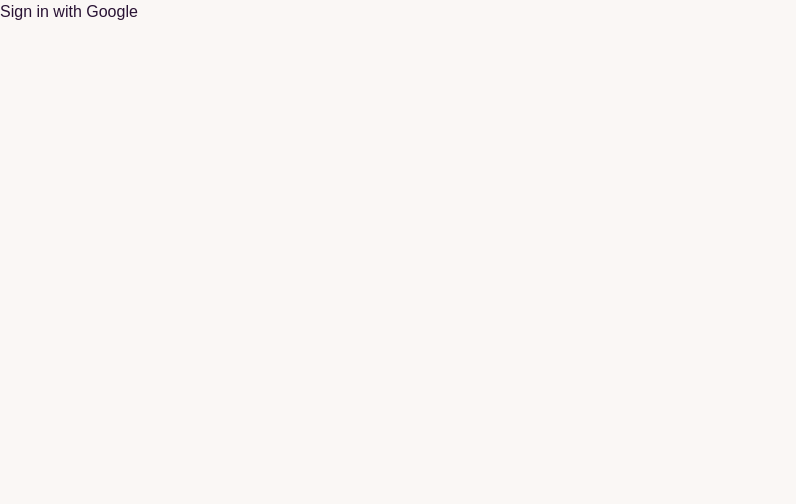
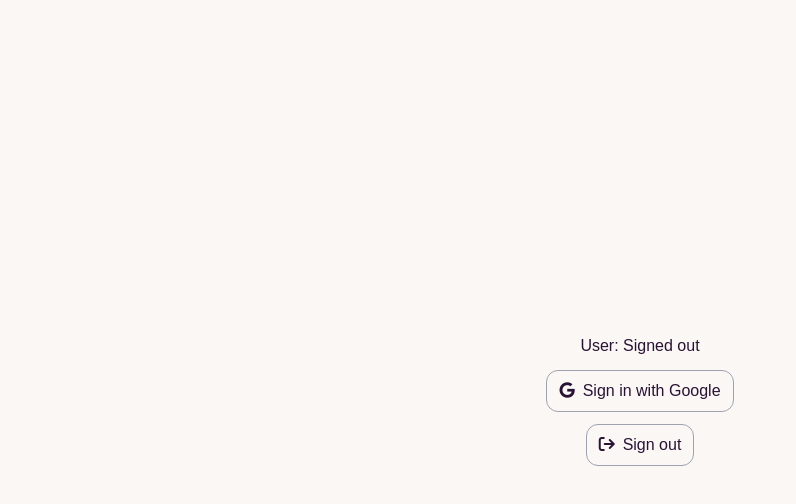
Before and after one commit to umarfarooq6519/react_chat_app, a React (Vite) app: page / in a window 1280 px wide. Shown: the top 504 px of the page, without its empty margins (0-796 px from the left). Built offline with nearby package versions, Linux system fonts and the light colour scheme; no server answers; a web font is replaced by a local one.

Commit message:
signin and signout complete

```diff
--- a/index.html
+++ b/index.html
@@ -11,6 +11,12 @@
       href="https://api.fontshare.com/v2/css?f[]=khand@1&f[]=general-sans@1&display=swap"
       rel="stylesheet"
     />
+
+    <!-- fontawesome -->
+    <script
+      src="https://kit.fontawesome.com/711297a730.js"
+      crossorigin="anonymous"
+    ></script>
   </head>
   <body>
     <div id="root"></div>
--- a/src/App.jsx
+++ b/src/App.jsx
@@ -1,6 +1,14 @@
-// Firebase imports
+import { useState, useEffect } from "react";
 import { initializeApp } from "firebase/app";
-import { getAuth, signInWithPopup, GoogleAuthProvider } from "firebase/auth";
+import {
+  getAuth,
+  // signOut,
+  // signInWithPopup,
+  GoogleAuthProvider,
+  onAuthStateChanged,
+} from "firebase/auth";
+import SignIn from "./components/SignInPage";
+import SignOut from "./components/SignoutPage";
 
 // Firebase Config
 const firebaseConfig = {
@@ -14,30 +22,69 @@ const firebaseConfig = {
 
 // Initialize Firebase
 const app = initializeApp(firebaseConfig);
+
 // Initialize Firebase Authentication
 const auth = getAuth(app);
 const provider = new GoogleAuthProvider();
 
-// #################### SignIn ####################
-function SignIn() {
-  // Calls google login page
-  const onSubmit = async (e) => {
-    e.preventDefault();
-    const user = await signInWithPopup(auth, provider);
-  };
+// // #################### SignOut ####################
+// const SignOut = ({ username }) => {
+//   // Sign out of google
+//   const handleSignout = () => {
+//     signOut(auth)
+//       .then(() => {
+//         console.log("Signed out successfully");
+//       })
+//       .catch((error) => {
+//         console.log("Error -> " + error);
+//       });
+//   };
 
-  return (
-    <section>
-      <button onClick={onSubmit}>Sign in with Google</button>
-    </section>
-  );
-}
+//   return (
+//     <section>
+//       <button onClick={handleSignout}>Sign Out</button>
+//       <p>User: {username ? username : "Signed out"}</p>
+//     </section>
+//   );
+// };
+
+// // #################### SignIn ####################
+// const SignIn = () => {
+//   // Calls google login page
+//   const onSubmit = async (e) => {
+//     e.preventDefault();
+//     const user = await signInWithPopup(auth, provider);
+//     console.log(user);
+//   };
+
+//   return (
+//     <section>
+//       <button onClick={onSubmit}>Sign in with Google</button>
+//     </section>
+//   );
+// };
 
 // #################### App ####################
 function App() {
+  const [userName, setUserName] = useState(null);
+
+  useEffect(() => {
+    return onAuthStateChanged(auth, (user) => {
+      if (user) {
+        setUserName(user.displayName);
+        console.log("AuthStateChange: Signed in " + user.email);
+      } else {
+        setUserName(null);
+        console.log("AuthStateChange: Signed out");
+      }
+    });
+  }, []);
+
   return (
-    <section>
-      <SignIn />
+    <section className="h-screen flex flex-col gap-3 justify-center items-center">
+      <p>User: {userName ? userName : "Signed out"}</p>
+      <SignIn auth={auth} provider={provider} />
+      <SignOut auth={auth} />
     </section>
   );
 }
--- /dev/null
+++ b/src/components/SignInPage.jsx
@@ -0,0 +1,25 @@
+import { signInWithPopup } from "firebase/auth";
+
+// #################### SignIn ####################
+function SignIn({ auth, provider }) {
+  // Calls google login page
+  const handleSignin = async (e) => {
+    e.preventDefault();
+    const user = await signInWithPopup(auth, provider);
+    console.log(user);
+  };
+
+  return (
+    <section>
+      <button
+        onClick={handleSignin}
+        className="border border-gray-400 px-3 py-2 rounded-xl"
+      >
+        <i className="fa-brands fa-google mr-2"></i>
+        Sign in with Google
+      </button>
+    </section>
+  );
+}
+
+export default SignIn;
--- /dev/null
+++ b/src/components/SignoutPage.jsx
@@ -0,0 +1,29 @@
+import { signOut } from "firebase/auth";
+
+// #################### SignOut ####################
+function SignOut({ auth }) {
+  // Sign out of google
+  const handleSignout = () => {
+    signOut(auth)
+      .then(() => {
+        console.log("Signed out successfully");
+      })
+      .catch((error) => {
+        console.log("Error -> " + error);
+      });
+  };
+
+  return (
+    <section>
+      <button
+        onClick={handleSignout}
+        className="border border-gray-400 px-3 py-2 p-2 rounded-xl"
+      >
+        <i className="fa-solid fa-arrow-right-from-bracket mr-2"></i>
+        Sign out
+      </button>
+    </section>
+  );
+}
+
+export default SignOut;
```
Also changed, not shown: .eslintrc.cjs.
